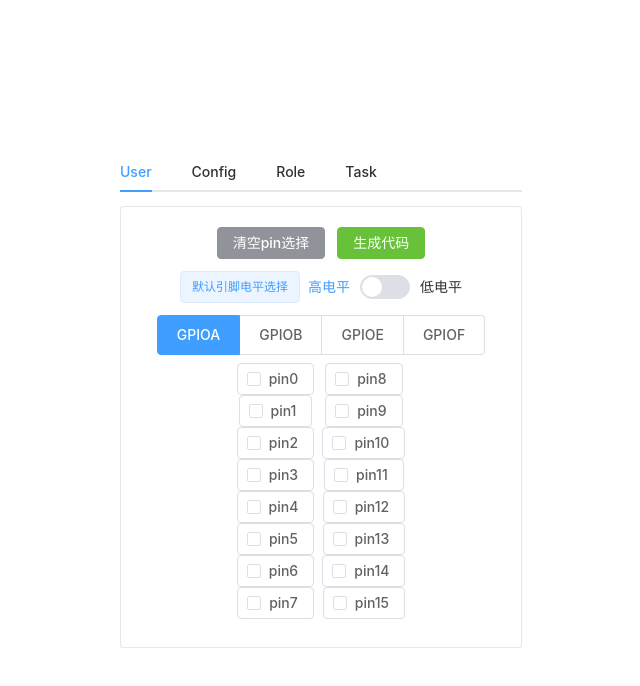
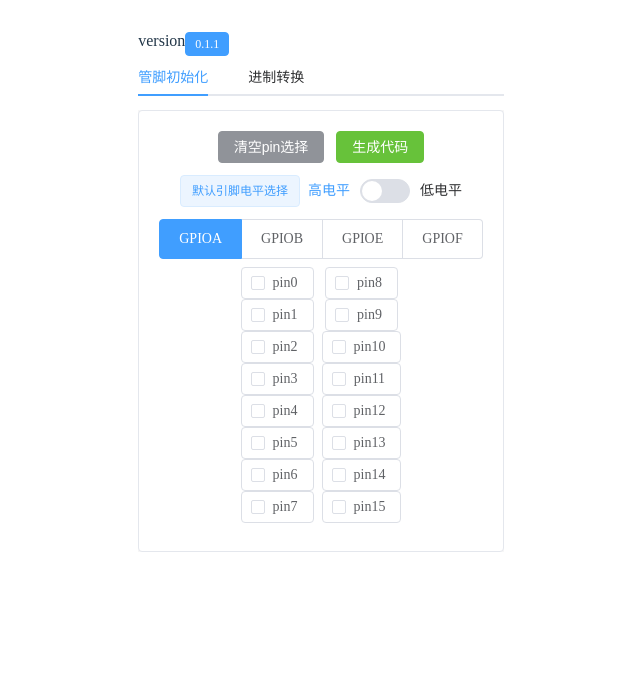
Before and after one commit to greedyhao/ee_tools, a Vue app: page / in a window 1280 px wide. Shown: the top 686 px of the page, without its empty margins (319-959 px from the left). Built offline with nearby package versions, Linux system fonts and the light colour scheme.

Commit message:
v0.1.1 增加进制转换的功能

```diff
--- a/components.d.ts
+++ b/components.d.ts
@@ -7,11 +7,17 @@ export {}
 
 declare module '@vue/runtime-core' {
   export interface GlobalComponents {
+    ElAside: typeof import('element-plus/es')['ElAside']
     ElButton: typeof import('element-plus/es')['ElButton']
     ElCard: typeof import('element-plus/es')['ElCard']
     ElCheckbox: typeof import('element-plus/es')['ElCheckbox']
+    ElCheckboxButton: typeof import('element-plus/es')['ElCheckboxButton']
+    ElCheckboxGroup: typeof import('element-plus/es')['ElCheckboxGroup']
+    ElCol: typeof import('element-plus/es')['ElCol']
+    ElContainer: typeof import('element-plus/es')['ElContainer']
     ElDialog: typeof import('element-plus/es')['ElDialog']
     ElInput: typeof import('element-plus/es')['ElInput']
+    ElMain: typeof import('element-plus/es')['ElMain']
     ElRadioButton: typeof import('element-plus/es')['ElRadioButton']
     ElRadioGroup: typeof import('element-plus/es')['ElRadioGroup']
     ElRow: typeof import('element-plus/es')['ElRow']
--- a/src-tauri/tauri.conf.json
+++ b/src-tauri/tauri.conf.json
@@ -8,7 +8,7 @@
   },
   "package": {
     "productName": "ee_tools",
-    "version": "0.1.0"
+    "version": "0.1.1"
   },
   "tauri": {
     "allowlist": {
--- a/src/App.vue
+++ b/src/App.vue
@@ -5,6 +5,7 @@ import ShowHexInBitView from "./components/ShowHexInBitView.vue"
 import { ref } from 'vue'
 import type { TabsPaneContext } from 'element-plus'
 
+const version = ref('0.1.1');
 const activeName = ref('first')
 
 const handleClick = (tab: TabsPaneContext, event: Event) => {
@@ -13,12 +14,18 @@ const handleClick = (tab: TabsPaneContext, event: Event) => {
 </script>
 
 <template>
+  <el-row>
+    version
+    <el-tag effect="dark">{{ version }}</el-tag>
+  </el-row>
 
   <el-tabs v-model="activeName" class="demo-tabs" @tab-click="handleClick">
-    <el-tab-pane label="User" name="first"><GenPinInit /></el-tab-pane>
-    <el-tab-pane label="Config" name="second"><ShowHexInBitView /></el-tab-pane>
-    <el-tab-pane label="Role" name="third">Role</el-tab-pane>
-    <el-tab-pane label="Task" name="fourth">Task</el-tab-pane>
+    <el-tab-pane label="管脚初始化" name="first">
+      <GenPinInit />
+    </el-tab-pane>
+    <el-tab-pane label="进制转换" name="second">
+      <ShowHexInBitView />
+    </el-tab-pane>
   </el-tabs>
 
 </template>
--- a/src/components/GenPinInit.vue
+++ b/src/components/GenPinInit.vue
@@ -94,7 +94,7 @@ export default defineComponent({
 </script>
 
 <template>
-    <el-card class="box-card" style="width: 400px">
+    <el-card class="box-card">
 
         <el-space direction="vertical">
 
--- a/src/components/ShowHexInBitView.vue
+++ b/src/components/ShowHexInBitView.vue
@@ -1,19 +1,77 @@
 <script lang="ts" setup>
-import { nextTick, ref, watch } from 'vue'
-const inputHex = ref('')
+import { nextTick, ref, watch, computed } from 'vue'
 
-watch(inputHex, (newValue, oldValue) => {
+const inputHexString = ref('')
+const checkboxGroup1 = ref([])
+const checkboxGroup2 = ref([])
+const checkboxGroup3 = ref([])
+const checkboxGroup4 = ref([])
+
+watch(inputHexString, (newValue, oldValue) => {
     const newValueSplit = newValue.split('');
     const result = newValueSplit.filter(c => (c >= '0' && c <= '9') || (c >= 'a' && c <= 'f') || (c >= 'A' && c <= 'F')).join('');
 
     nextTick(() => {
-        inputHex.value = result.substring(0, 8);
+        inputHexString.value = result.substring(0, 8);
     });
 });
+
+const inputHex = computed(() => {
+    if (inputHexString.value.length == 0) {
+        return 0;
+    }
+    return parseInt(inputHexString.value, 16);
+})
 </script>
 
 <template>
-    <el-card class="box-card" style="width: 400px">
-        <el-input v-model="inputHex" placeholder="Please input" />
+    <el-card class="box-card" style="width: 100%">
+        <el-input v-model="inputHexString" placeholder="Please input" />
+
+        <el-row>
+            <el-tag type="info" size="large">[31:24]</el-tag>
+
+            <el-checkbox-group v-model="checkboxGroup4" size="large">
+                <el-checkbox-button v-for="n in 8" :key="32 - n" :label="32 - n">
+                    {{ inputHex >> (32 - n) & 1 }}
+                </el-checkbox-button>
+            </el-checkbox-group>
+        </el-row>
+
+        <el-row>
+            <el-tag type="info" size="large">[23:16]</el-tag>
+
+            <el-checkbox-group v-model="checkboxGroup3" size="large">
+                <el-checkbox-button v-for="n in 8" :key="24 - n" :label="24 - n">
+                    {{ inputHex >> (24 - n) & 1 }}
+                </el-checkbox-button>
+            </el-checkbox-group>
+        </el-row>
+
+        <el-row>
+            <el-tag type="info" size="large">[15: 8]</el-tag>
+
+            <el-checkbox-group v-model="checkboxGroup2" size="large">
+                <el-checkbox-button v-for="n in 8" :key="16 - n" :label="16 - n">
+                    {{ inputHex >> (16 - n) & 1 }}
+                </el-checkbox-button>
+            </el-checkbox-group>
+        </el-row>
+
+        <el-row>
+            <el-tag type="info" size="large">[ 7: 0]</el-tag>
+
+            <el-checkbox-group v-model="checkboxGroup1" size="large">
+                <el-checkbox-button v-for="n in 8" :key="8 - n" :label="8 - n">
+                    {{ inputHex >> (8 - n) & 1 }}
+                </el-checkbox-button>
+            </el-checkbox-group>
+        </el-row>
+
+        <el-row>
+            <el-tag type="info" size="large">十进制</el-tag>
+            <el-tag size="large">{{ inputHex }}</el-tag>
+        </el-row>
+
     </el-card>
 </template>
--- a/src/style.css
+++ b/src/style.css
@@ -1,20 +1,3 @@
-:root {
-  font-family: Inter, Avenir, Helvetica, Arial, sans-serif;
-  font-size: 16px;
-  line-height: 24px;
-  font-weight: 400;
-
-  color-scheme: light dark;
-  color: rgba(255, 255, 255, 0.87);
-  background-color: #242424;
-
-  font-synthesis: none;
-  text-rendering: optimizeLegibility;
-  -webkit-font-smoothing: antialiased;
-  -moz-osx-font-smoothing: grayscale;
-  -webkit-text-size-adjust: 100%;
-}
-
 a {
   font-weight: 500;
   color: #646cff;
@@ -37,34 +20,12 @@ h1 {
   line-height: 1.1;
 }
 
-button {
-  border-radius: 8px;
-  border: 1px solid transparent;
-  padding: 0.6em 1.2em;
-  font-size: 1em;
-  font-weight: 500;
-  font-family: inherit;
-  background-color: #1a1a1a;
-  cursor: pointer;
-  transition: border-color 0.25s;
-}
-button:hover {
-  border-color: #646cff;
-}
-button:focus,
-button:focus-visible {
-  outline: 4px auto -webkit-focus-ring-color;
-}
-
-.card {
-  padding: 2em;
-}
-
 #app {
   max-width: 1280px;
   margin: 0 auto;
   padding: 2rem;
   text-align: center;
+  align-self: flex-start;
 }
 
 @media (prefers-color-scheme: light) {
```
